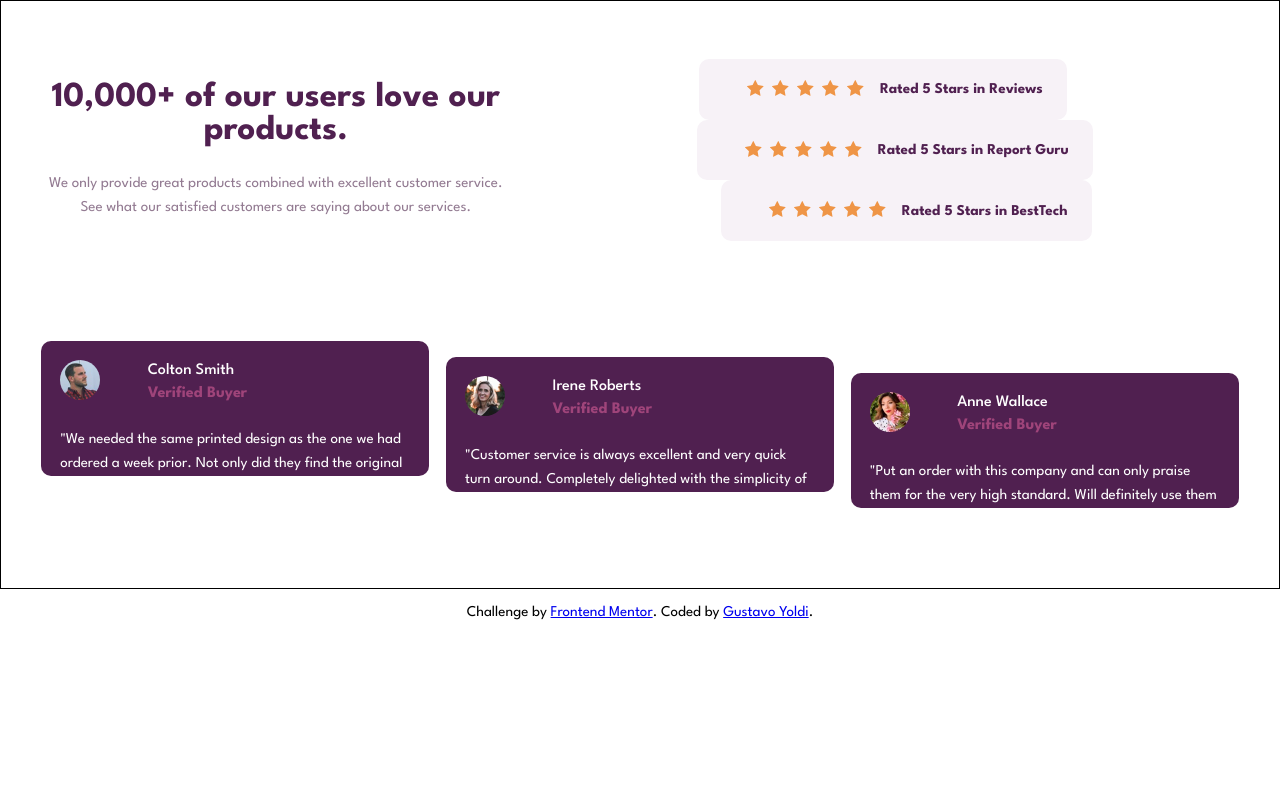
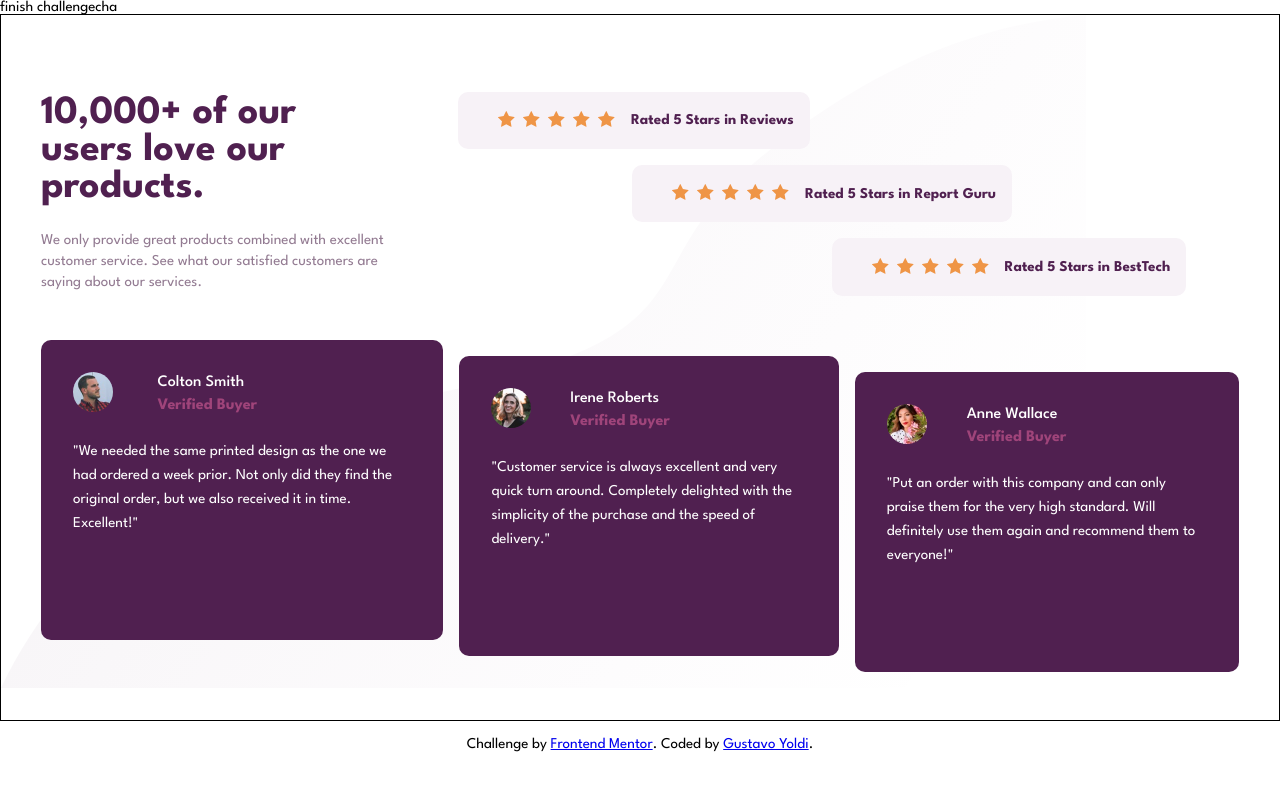
Before and after one commit to gusyoldi/social-proof-page-challenge, a plain HTML site: page index.html in a window 1280 px wide. Drawn offline with Linux system fonts and the light colour scheme.

Commit message:
challenge finished

```diff
--- a/assets/css/style.css
+++ b/assets/css/style.css
@@ -19,10 +19,11 @@ body{
 }
 
 main.container {
-  background-color:var(--White) ;
+  background: url('../../assets/images/bg-pattern-bottom-desktop.svg') ;
+  background-repeat: no-repeat;
   max-width: 480px;
   margin: auto;
-  padding: 2rem;
+  padding: 0.8rem;
 }
 
 .sec-review {
@@ -69,7 +70,7 @@ main.container {
   background-color: var(--VeryDarkMagenta);
   border-radius: 10px;
   margin: 1rem 0;
-  padding: 1.2rem;
+  padding: 2rem;
 
 }
 
@@ -123,61 +124,86 @@ main.container {
 
 
   main.container {
-    max-width: 100%;
+    max-width: 1440px;
     display: flex;
     flex-wrap: wrap;
+    padding: 2rem;
     border: 1px solid #000;
 
   }
-
   .sec-review {
-    width: 40%;
+    width: 30%;
+    text-align: start;
+  }
+  .sec-review h1 {
+    font-size: 2.5rem;
+  }
+  .sec-review p {
+    line-height: 1.3rem;
   }
 
+  /* Rating */
+
   .sec-rating {
-    width: 60%;
-    padding: 0;
+   width: 60%;
+   margin: auto;
+  }
+
+  .content-rating {
     display: flex;
     justify-content: center;
     align-items: center;
+    max-width: 100%;
+    margin: 0 auto
+
   }
+
   .row {
-    margin: 0.5rem 0;
-    padding: 0.3rem 1.5rem;
-    height: 10%;
     display: flex;
-    justify-content: center;
     align-items: center;
-    margin: auto;
+    padding: 1.2rem 1rem;
+  }
+  .row-1 {
+    align-self: flex-start;
   }
   .row-2 {
-    margin-left: 1.5rem;
+    align-self: center;
+
   }
   .row-3 {
-    margin-left: 3rem;
+    align-self: flex-end;
+
   }
-  .row-icon {
-    padding: 1rem;
+  .row-icon{
+    padding: 0 1rem;
   }
+
+/* Coments */
 
   .sec-comments {
     width: 100%;
+    padding: 0  ;
     display: flex;
     justify-content: space-between;
+    align-items: flex-end;
   }
   .card{
-    margin: auto 0.5rem;
-    width: 32%;
-    height: 60%;
+    margin: 0 0.5rem;
+    padding: 2rem;
+    height: 300px;
+
 
   }
   .card-1 {
+    /* align-self: flex-start; */
     margin-bottom: 3rem;
   }
   .card-2 {
+    /* align-self: center; */
     margin-bottom: 2rem;
   }
   .card-3 {
+    /* align-self: flex-end; */
     margin-bottom: 1rem;
   }
 }
--- a/index.html
+++ b/index.html
@@ -6,7 +6,7 @@
     <!-- displays site properly based on user's device -->
 
     <!-- Fonts -->
-    <link rel="preconnect" href="https://fonts.googleapis.com" />
+    <link rel="preconnect" href="https://fonts.googleapis.com" />finish challengecha
     <link rel="preconnect" href="https://fonts.gstatic.com" crossorigin />
     <link
       href="https://fonts.googleapis.com/css2?family=League+Spartan:wght@400;500;700&display=swap"
@@ -64,6 +64,7 @@
             prior. Not only did they find the original order, but we also
             received it in time. Excellent!"
           </p>
+          <div></div>
         </div>
         <div class="card card-2">
           <div class="card-title">
```
